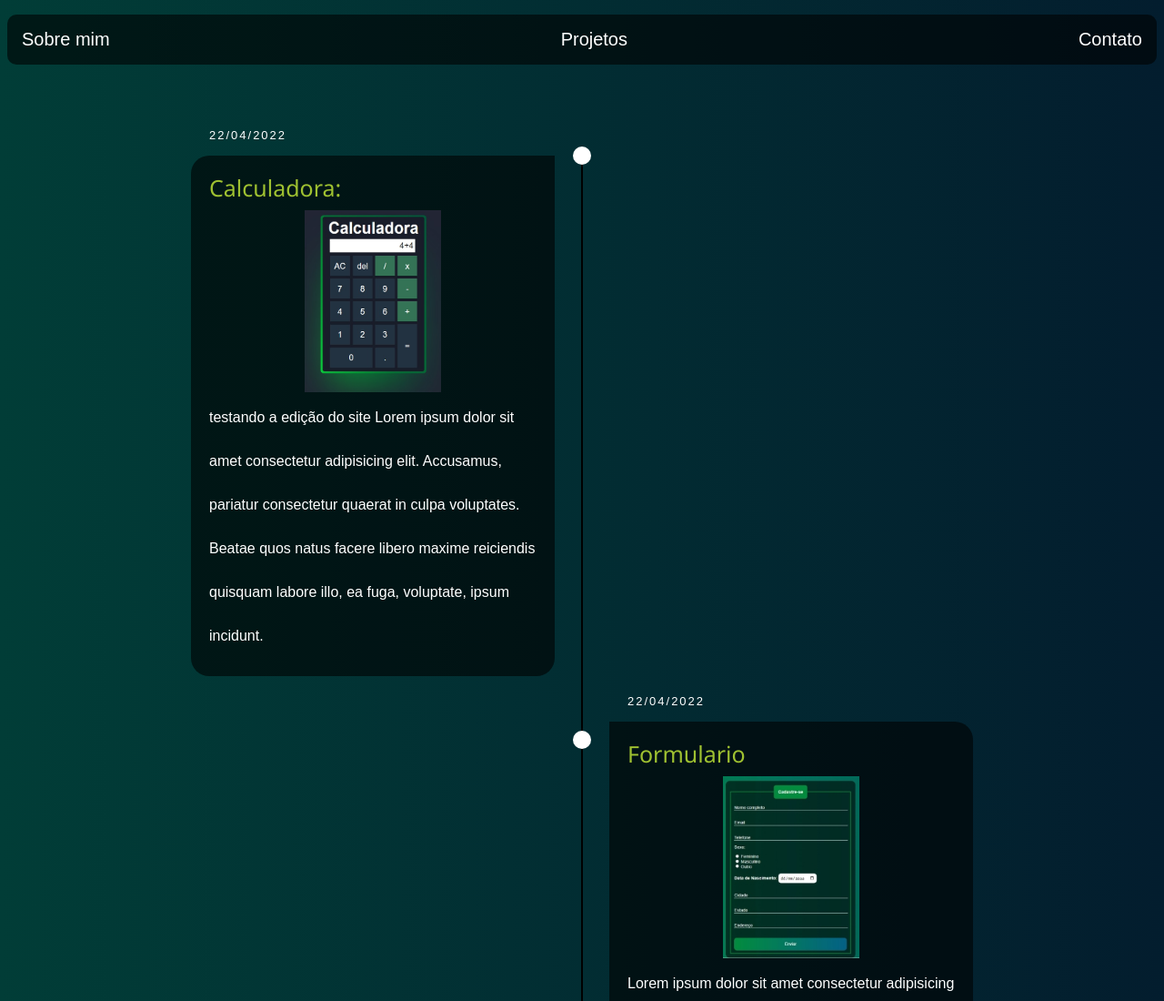
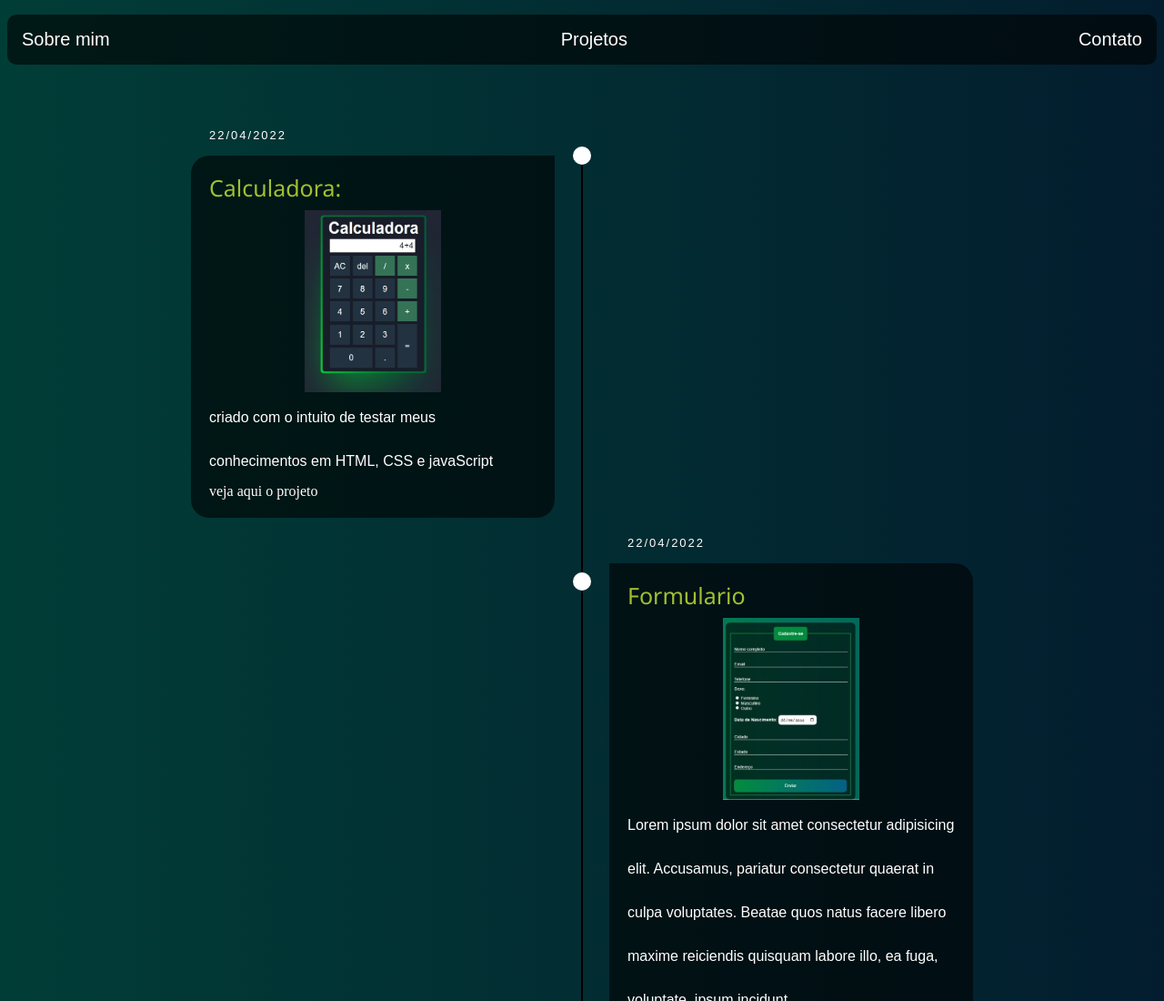
Before and after one commit to Rafael-Damasceno/Portf-lio, a plain HTML site: page projetos.html in a window 1280 px wide. Shown: the top 1100 px of the page at 91% size. Drawn offline with Linux system fonts and the light colour scheme.

Commit message:
feat: modificação no texto base calculadora

```diff
--- a/projetos.html
+++ b/projetos.html
@@ -26,9 +26,9 @@
                     <div class="campo">
                     <img src="img/calculadora.jpeg" alt="calculadora"></div>
                     <p>
-                        testando a edição do site
-                        Lorem ipsum dolor sit amet consectetur adipisicing elit. Accusamus, pariatur consectetur quaerat in culpa voluptates. Beatae quos natus facere libero maxime reiciendis quisquam labore illo, ea fuga, voluptate, ipsum incidunt.
-                    </p>
+                        criado com o intuito de testar meus conhecimentos em HTML, CSS e javaScript
+                       </p>
+                       <a class="linkp" href="https://rafael-damasceno.github.io/calculadora-/">veja aqui o projeto</a>
                 </div>
             </li>
             <li>
```
